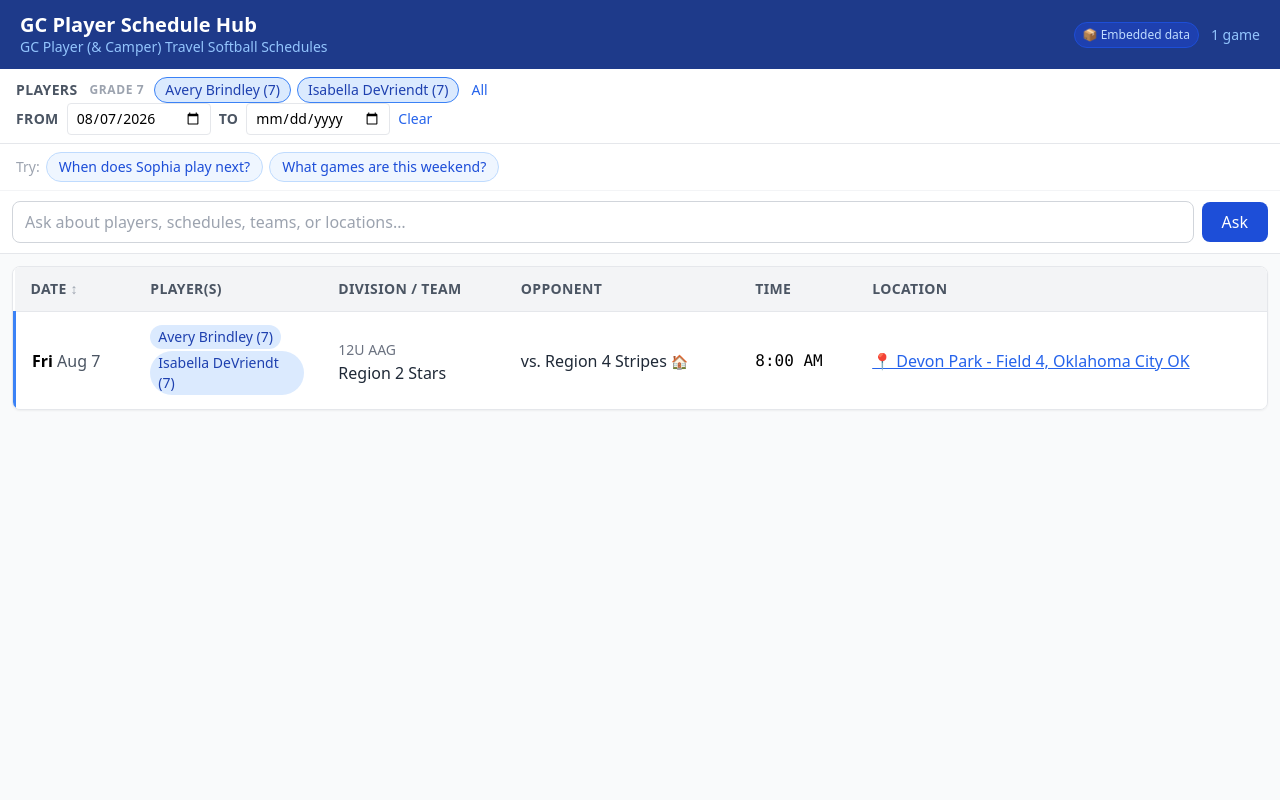
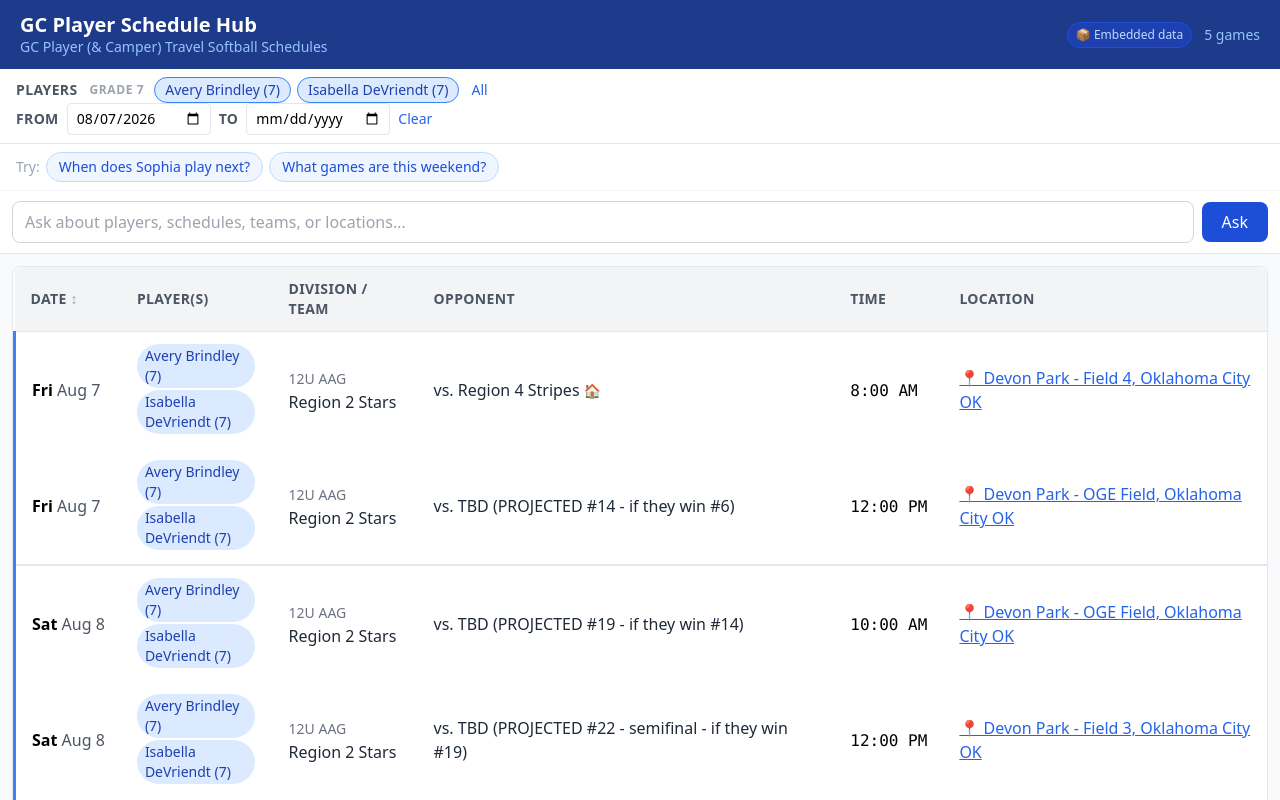
Before and after one commit to moonduster-dev/gc-schedule-app, a website: page public/index.html in a window 1280 px wide. Drawn offline with nearby package versions, Linux system fonts and the light colour scheme; no server answers.

Commit message:
Update schedule data 2026-08-06 (5 rows)

```diff
--- a/public/index.html
+++ b/public/index.html
@@ -123,7 +123,11 @@
 const SHEETS_URL = '/api/schedule';
 
 const EMBEDDED_CSV = `Player,Division,Team,Date,Day,Opponent,Home/Away,Time,Location
-Avery Brindley (7); Isabella DeVriendt (7),12U AAG,Region 2 Stars,8/7/2026,Fri,vs. Region 4 Stripes,Home,8:00 AM,"Devon Park - Field 4, Oklahoma City OK"`;
+Avery Brindley (7); Isabella DeVriendt (7),12U AAG,Region 2 Stars,8/7/2026,Fri,vs. Region 4 Stripes,Home,8:00 AM,"Devon Park - Field 4, Oklahoma City OK"
+Avery Brindley (7); Isabella DeVriendt (7),12U AAG,Region 2 Stars,8/7/2026,Fri,vs. TBD (PROJECTED #14 - if they win #6),,12:00 PM,"Devon Park - OGE Field, Oklahoma City OK"
+Avery Brindley (7); Isabella DeVriendt (7),12U AAG,Region 2 Stars,8/8/2026,Sat,vs. TBD (PROJECTED #19 - if they win #14),,10:00 AM,"Devon Park - OGE Field, Oklahoma City OK"
+Avery Brindley (7); Isabella DeVriendt (7),12U AAG,Region 2 Stars,8/8/2026,Sat,vs. TBD (PROJECTED #22 - semifinal - if they win #19),,12:00 PM,"Devon Park - Field 3, Oklahoma City OK"
+Avery Brindley (7); Isabella DeVriendt (7),12U AAG,Region 2 Stars,8/8/2026,Sat,vs. TBD (PROJECTED #23 - CHAMPIONSHIP - if they win #22),,2:00 PM,"Devon Park - OGE Field, Oklahoma City OK"`;
 </script>
 
 <!-- ===== APP LOGIC ===== -->
```
